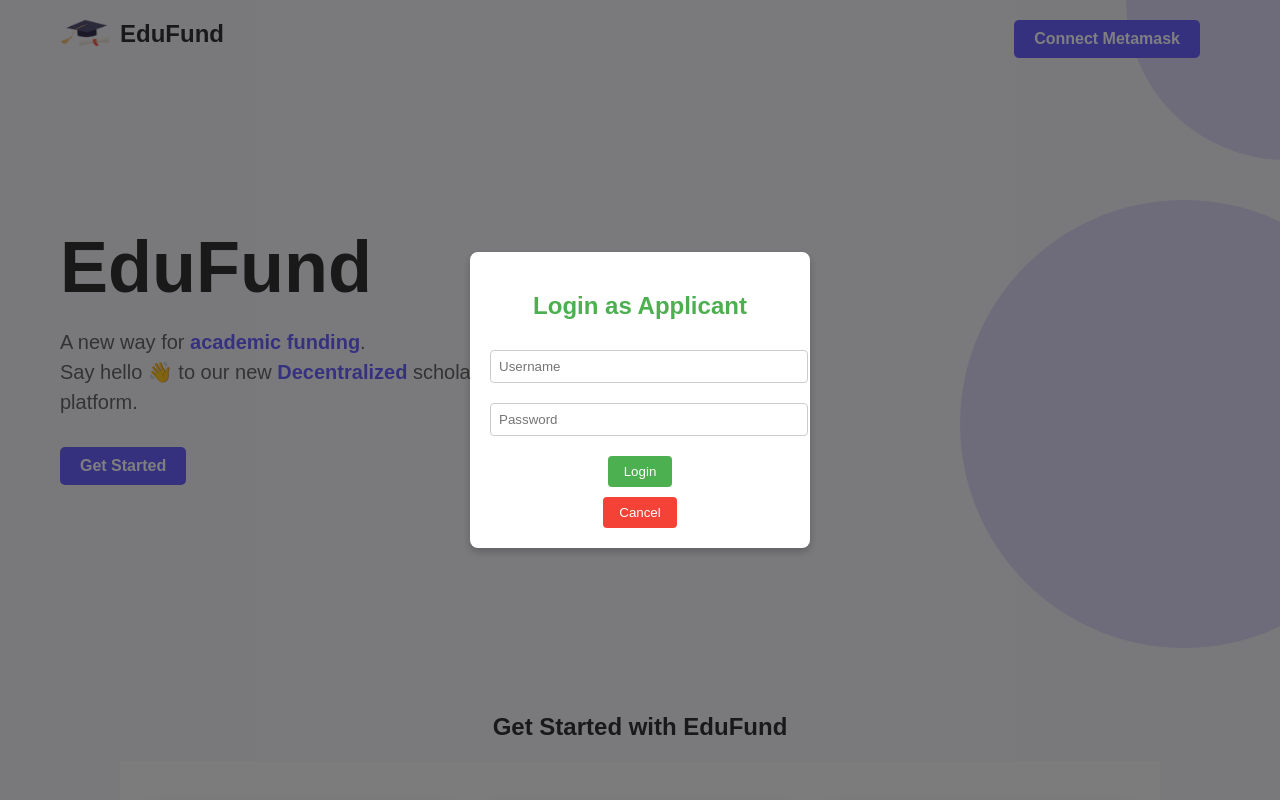
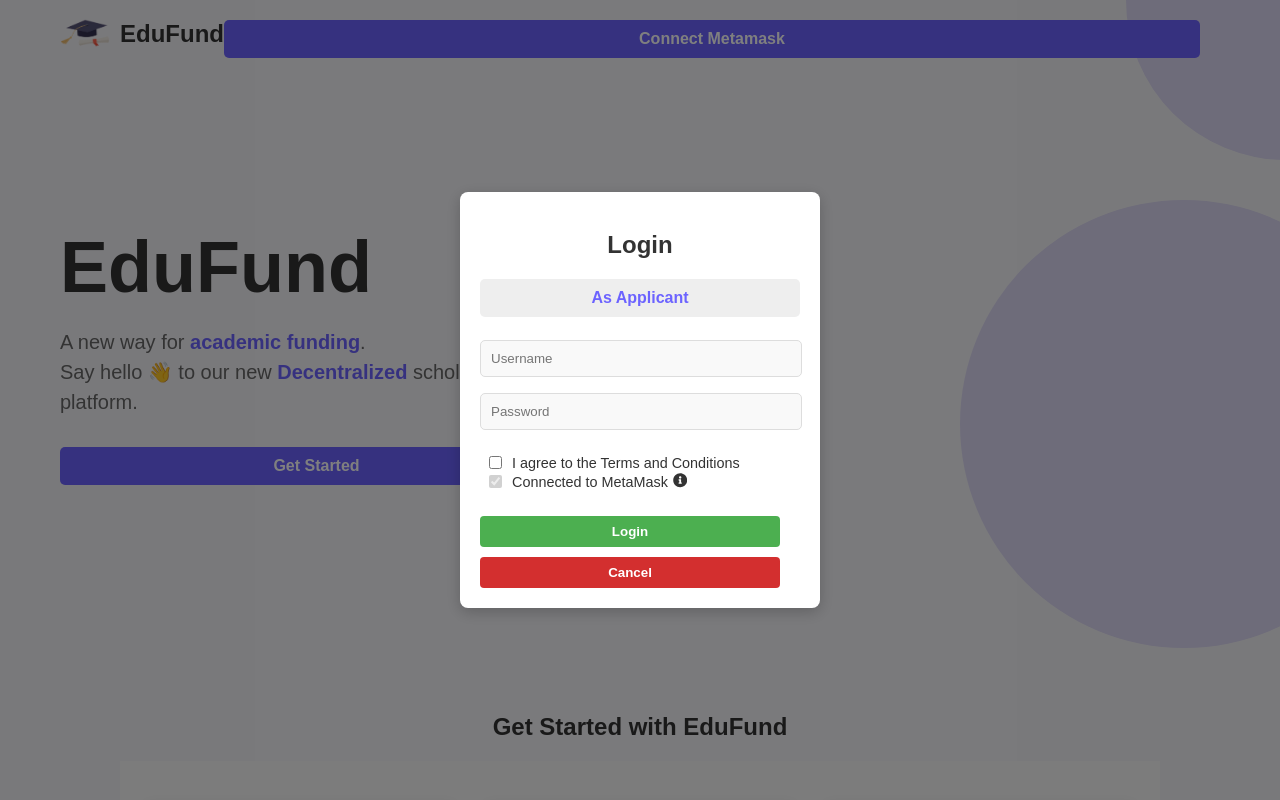
Before and after one commit to Sarita-Joshi/Decentralized-Scholarship-Fund, a React (Create React App) app in the folder frontend/: page / in a window 1280 px wide. Both pictures are taken after a click on the button "Connect Metamask". Shown: the top 800 px of the page. Built offline with nearby package versions, Linux system fonts and the light colour scheme.

Commit message:
login modal UI updated

```diff
--- a/frontend/src/components/LoginModal.css
+++ b/frontend/src/components/LoginModal.css
@@ -1,53 +1,162 @@
+body {
+    margin: 0;
+    font-family: Arial, sans-serif;
+    background-color: #f4f4f8; /* Same background color for both sections */
+}
+
 .modal-overlay {
     position: fixed;
     top: 0;
     left: 0;
-    width: 100vw;
-    height: 100vh;
-    background-color: rgba(0, 0, 0, 0.5);
+    right: 0;
+    bottom: 0;
+    background: rgba(0, 0, 0, 0.5);
     display: flex;
+    align-items: center;
     justify-content: center;
-    align-items: center;
-    z-index:4
+    z-index: 4;
 }
 
 .modal-content {
-    background-color: white;
+    background: #fff;
     padding: 20px;
+    width: 320px;
     border-radius: 8px;
-    box-shadow: 0px 4px 8px rgba(0, 0, 0, 0.2);
-    width: 300px;
+    box-shadow: 0 4px 15px rgba(0, 0, 0, 0.2);
     text-align: center;
+    font-family: Arial, sans-serif;
+}
+
+.h22 {
+    color: #333; /* Purple color */
+    margin-bottom: 20px;
+}
+
+.custom-dropdown {
+    background-color: #eee;
+    padding: 10px;
+    margin-bottom: 15px;
+    border-radius: 5px;
+    cursor: pointer;
+    position: relative;
+    color: #6C63FF;
+    font-weight: bold;
+}
+
+.dropdown-options {
+    list-style: none;
+    padding: 0;
+    margin: 5px 0 0;
+    position: absolute;
+    background: #fff;
+    border: 1px solid #ddd;
+    width: 100%;
+    border-radius: 5px;
+    z-index: 1;
+}
+
+.dropdown-options li {
+    padding: 8px;
+    cursor: pointer;
+    color: #6C63FF;
+}
+
+.dropdown-options li:hover {
+    background: #f0e6fa;
+}
+
+form {
+    padding-right: 20px;
+}
+
+
+input[type="text"],
+input[type="password"] {
+    width: 100%;
+    padding: 10px;
+    margin: 8px 0;
+    border: 1px solid #ddd;
+    border-radius: 5px;
+    background-color: #f9f9f9;
+}
+
+.checkbox-group {
+    text-align: left;
+    margin: 15px 0;
+    color: #333;
+}
+
+.checkbox-group label {
+    display: flex;
+    align-items: center;
+    font-size: 0.9em;
+    position: relative;
+    padding-left: 5px;
+}
+
+.info-icon {
+    display: inline-block;
+    margin-left: 5px;
     position: relative;
 }
 
-input {
-    width: 100%;
-    padding: 10px;
-    margin: 10px 0;
-    border: 1px solid #ccc;
-    border-radius: 4px;
+.tooltip {
+    display: none;
+    position: absolute;
+    left: 10;
+    background-color: #f9f9f9;
+    color: #fff;
+    padding: 8px;
+    border-radius: 5px;
+    font-size: 0.8em;
+    z-index: 10;
+    white-space: nowrap;
+}
+
+.info-icon:hover .tooltip {
+    display: block;
+}
+
+.tooltip-button {
+    background: #6C63FF;
+    color: #fff;
+    border: none;
+    padding: 5px 10px;
+    border-radius: 5px;
+    cursor: pointer;
+}
+
+.tooltip-button:hover {
+    background: #ddd;
 }
 
 button {
-    padding: 10px 20px;
+    width: 100%;
     margin-top: 10px;
+    background-color: #6C63FF;
+    color: white;
     border: none;
-    border-radius: 4px;
-    background-color: #4CAF50;
-    color: white;
+    border-radius: 5px;
     cursor: pointer;
+    font-weight: bold;
 }
 
-button.close-button {
-    background-color: #f44336;
-}
-
-button:hover {
-    opacity: 0.9;
+.close-button {
+    background-color: #D32F2F;
 }
 
 .error-message {
-    color: red;
+    color: #D32F2F;
     margin-top: 10px;
+    font-size: 12px;
 }
+
+.account-message {
+    color: #333;
+    margin-top: 10px;
+    font-size: 12px;
+    overflow: hidden;
+    width: 100%;
+    max-lines: 1;
+    text-overflow: ellipsis;
+}
--- a/frontend/src/components/LoginModal.js
+++ b/frontend/src/components/LoginModal.js
@@ -1,17 +1,20 @@
-import React, { useState } from 'react';
+import React, { useEffect, useState } from 'react';
 import { useNavigate } from 'react-router-dom';
 import './LoginModal.css';
-import { connectWallet } from "../contractUtils";
-
+import { connectWallet, getUserAccount } from "../contractUtils";
+import { FaInfoCircle } from 'react-icons/fa';
 
 function LoginModal({ role, closeModal }) {
     const [username, setUsername] = useState('');
     const [password, setPassword] = useState('');
     const [error, setError] = useState(null);
     const [account, setAccount] = useState(null);
+    const [termsChecked, setTermsChecked] = useState(false);
+    const [metaMaskChecked, setMetaMaskChecked] = useState(false);
+    const [selectedRole, setSelectedRole] = useState(role);
+    const [showDropdown, setShowDropdown] = useState(false);
     const navigate = useNavigate();
 
-    // Predefined credentials for each role
     const credentials = {
         applicant: { username: "applicant", password: "app123" },
         donor: { username: "donor", password: "don123" },
@@ -19,22 +22,30 @@ function LoginModal({ role, closeModal }) {
         owner: { username: "owner", password: "own123" }
     };
 
-    // Function to authenticate username and password
+    // Fetch applications on load
+    useEffect(() => {
+        const loadApplications = async () => {
+            const userAccount = await getUserAccount();
+            setAccount(userAccount);
+            setMetaMaskChecked(true);
+        };
+        loadApplications();
+    }, [metaMaskChecked]);
+
+
     const authenticateUser = () => {
-        console.log({role});
-        const roleCredentials = credentials[role];
+        const roleCredentials = credentials[selectedRole];
         if (username === roleCredentials.username && password === roleCredentials.password) {
             return true;
         } else if (username === credentials.owner.username && password === credentials.owner.password) {
-            role = 'owner';
+            setSelectedRole('owner');
             return true;
-        }  else {
+        } else {
             setError('Invalid credentials, please try again.');
             return false;
         }
     };
 
-    // Function to connect to MetaMask
     const connectMetamask = async () => {
         try {
             const userAccount = await connectWallet();
@@ -43,34 +54,45 @@ function LoginModal({ role, closeModal }) {
                 return false;
             }
             setAccount(userAccount);
+            setMetaMaskChecked(true);
             return true;
         } catch (error) {
             setError("Failed to connect MetaMask.");
             return false;
         }
-
     };
 
-    // Handle login with MetaMask connection
     const handleLogin = async (e) => {
         e.preventDefault();
         const isAuthenticated = authenticateUser();
-        if (isAuthenticated) {
-            const isWalletConnected = await connectMetamask();
-            if (isWalletConnected) {
-                // Navigate to the respective page based on role
-                if (role === 'applicant') navigate('/applicant');
-                else if (role === 'donor') navigate('/donor');
-                else if (role === 'reviewer') navigate('/reviewer');
-                else if (role === 'owner') navigate('/owner');
-            }
+        if (isAuthenticated && termsChecked && metaMaskChecked) {
+            if (selectedRole === 'applicant') navigate('/applicant');
+            else if (selectedRole === 'donor') navigate('/donor');
+            else if (selectedRole === 'reviewer') navigate('/reviewer');
+            else if (selectedRole === 'owner') navigate('/owner');
+        } else if (!termsChecked || !metaMaskChecked) {
+            setError('Please agree to terms and ensure MetaMask is connected.');
         }
     };
 
     return (
         <div className="modal-overlay">
             <div className="modal-content">
-                <h2>Login as {role.charAt(0).toUpperCase() + role.slice(1)}</h2>
+                <h2 className="h22">Login</h2>
+
+                <div className="custom-dropdown" onClick={() => setShowDropdown(!showDropdown)}>
+                    <span>As {selectedRole.charAt(0).toUpperCase() + selectedRole.slice(1)}</span>
+                    {showDropdown && (
+                        <ul className="dropdown-options">
+                            {Object.keys(credentials).map((key) => (
+                                <li key={key} onClick={() => { setSelectedRole(key); setShowDropdown(false); }}>
+                                    {key.charAt(0).toUpperCase() + key.slice(1)}
+                                </li>
+                            ))}
+                        </ul>
+                    )}
+                </div>
+
                 <form onSubmit={handleLogin}>
                     <input
                         type="text"
@@ -84,12 +106,42 @@ function LoginModal({ role, closeModal }) {
                         value={password}
                         onChange={(e) => setPassword(e.target.value)}
                     />
+
+                    <div className="checkbox-group">
+                        <label>
+                            <input
+                                type="checkbox"
+                                checked={termsChecked}
+                                onChange={(e) => setTermsChecked(e.target.checked)}
+                            />
+                            I agree to the Terms and Conditions
+                        </label>
+                        <label>
+                            <input
+                                type="checkbox"
+                                checked={metaMaskChecked}
+                                disabled={!account}
+                            />
+                            Connected to MetaMask
+                            <span className="info-icon">
+                                <FaInfoCircle />
+                                <span className="tooltip">
+                                    <button onClick={connectMetamask} className="tooltip-button">
+                                        Connect MetaMask
+                                    </button>
+                                </span>
+                            </span>
+                        </label>
+                    </div>
+
                     <button type="submit">Login</button>
+                    {error && <p className="error-message">{error}</p>}
+
+                <button onClick={closeModal} className="close-button">Cancel</button>
+                {account && <p className="account-message">Connected account: {account.substring(0,10) + "..." + account.substring(account.length - 10)}</p>}
+
                 </form>
-                {error && <p className="error-message">{error}</p>}
-                <button onClick={closeModal} className="close-button">Cancel</button>
-                {account && <p>Connected account: {account}</p>}
-            </div>
+                            </div>
         </div>
     );
 }
```
